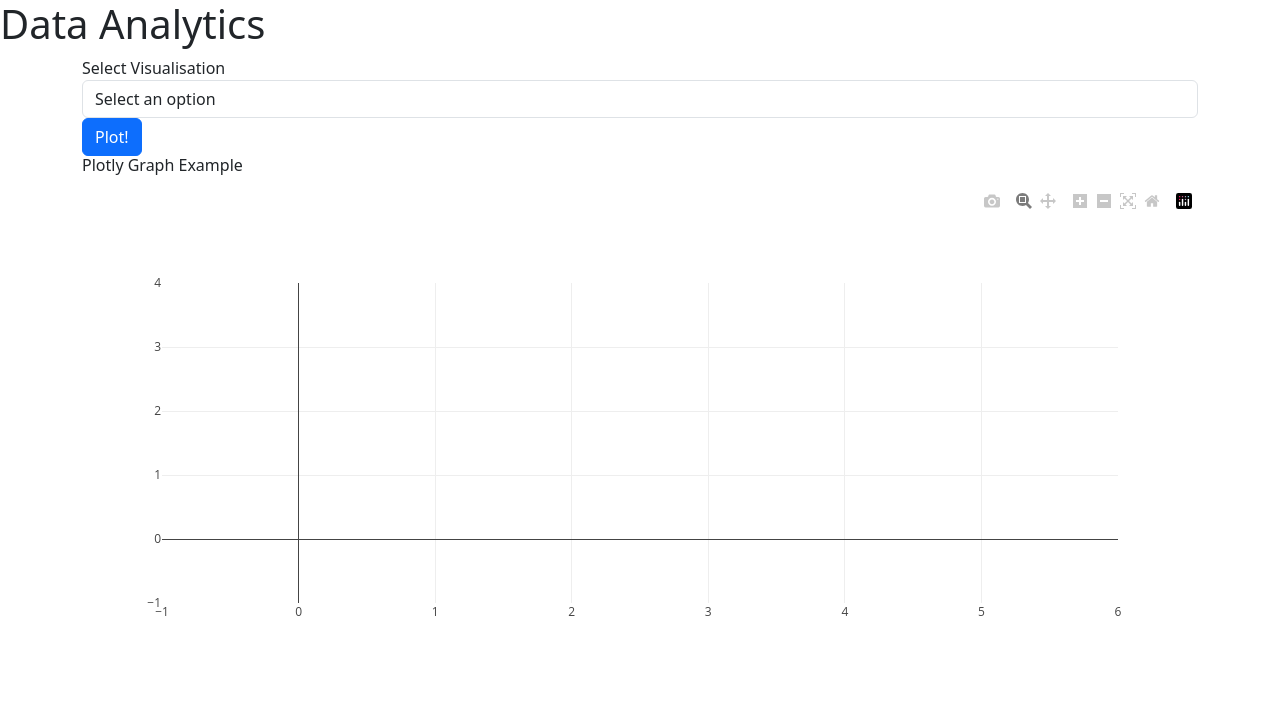
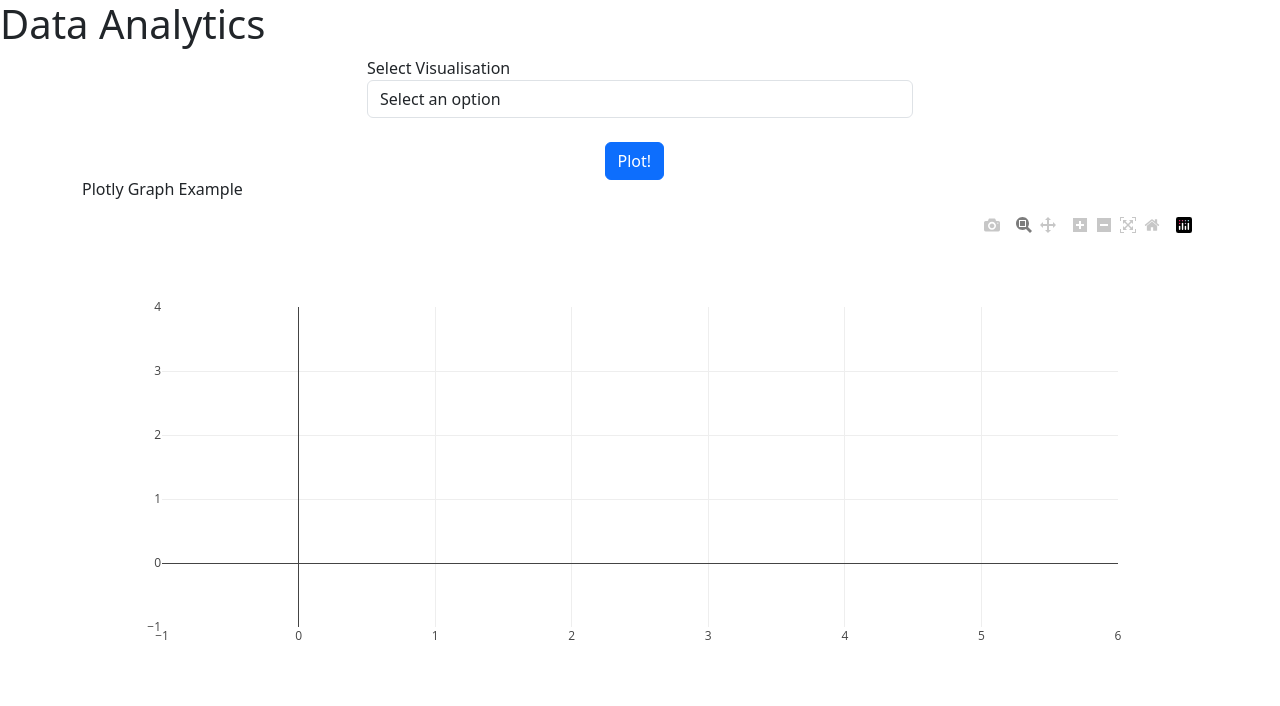
Before and after one commit to adityaraute/Therminer-Assignment, a Flask app: template templates/index.html in a window 1280 px wide. Shown: the top 706 px of the page. Run offline with Flask 3, Linux system fonts and the light colour scheme; the template is opened without the code that fills it: most values are stand-ins (such as "Sample title", 1, 10 or a date in 2020); some libraries are stand-ins or nearby versions.

Commit message:
Final layout finished

```diff
--- a/templates/index.html
+++ b/templates/index.html
@@ -7,8 +7,8 @@
   <form method = "POST" id="main-form">
 
     {# Dropdown #}
-    <div class="row">
-        <div class="form-group">
+        <div class="form-group row justify-content-center">
+          <div class="col-md-6">
           <label for="SelectVis">Select Visualisation</label>
           <select class="form-control" id="SelectVis" name = "SelectVis" required>
             <option selected disabled> Select an option </option>
@@ -16,37 +16,39 @@
             <option value = 'random'>Draw a Random graph</option>
           </select>
         </div>
-    </div>
+      </div>
 
     {# Linear Graph fields #}
-    <div class="form-group d-none row" id ='linear-fields'>
-      <div class="col-md-6">
+    <div class="form-group d-none row justify-content-center" id ='linear-fields'>
+      <div class="col-md-3">
         <label for="slope" class="col-form-label">Slope (Parameter a)</label>
         <input id="slope" name="slope" type="number" step="any" class="form-control">
       </div>
 
-      <div class="col-md-6">
+      <div class="col-md-3">
         <label for="intercept" class="col-form-label">Y-intercept (Parameter b)</label>
         <input id="intercept" name="intercept" type="number" step="any" class="form-control">
       </div>
     </div>
 
     {# Random Graph fields #}
-    <div class="form-group d-none row" id ='random-fields'>
-      <div class="col-md-6">
+    <div class="form-group d-none row justify-content-center" id ='random-fields'>
+      <div class="col-md-3">
         <label for="min" class="col-form-label">Minimum Value</label>
         <input id="min" name="min" type="number" step="any" class="form-control">
       </div>
 
-      <div class="col-md-6">
+      <div class="col-md-3">
         <label for="max" class="col-form-label">Maximum Value</label>
         <input id="max" name="max" type="number" step="any" class="form-control">
       </div>
     </div>
 
     {# Submit Button #}
-    <div class="form-row">
-      <button type="submit" class="btn btn-primary">Plot!</button>
+    <div class="form-group row justify-content-center">
+      <div class="col-md-1 mt-4">
+        <button type="submit" class="btn btn-primary">Plot!</button>
+      </div>
     </div>
   </form>
 
```
